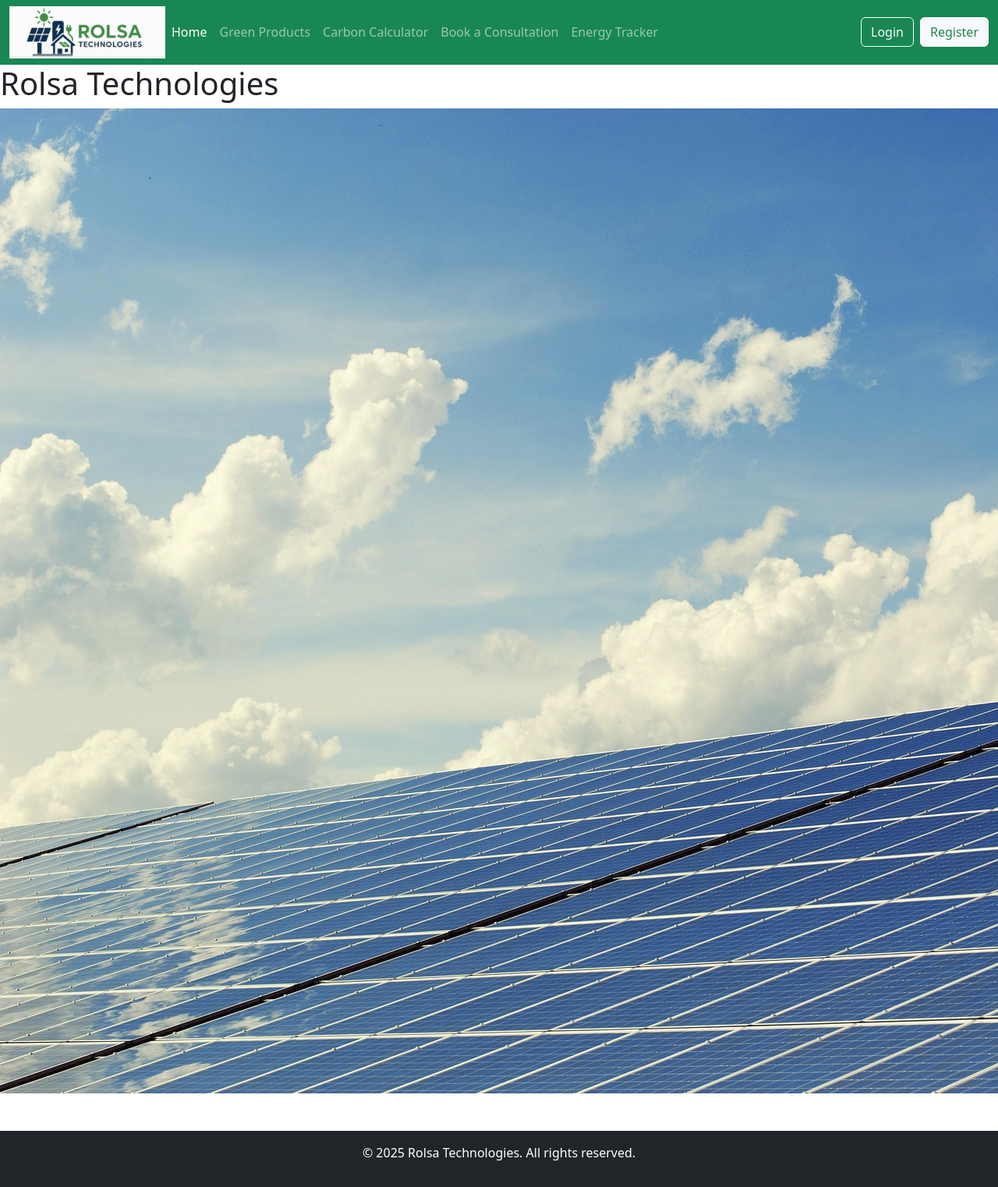
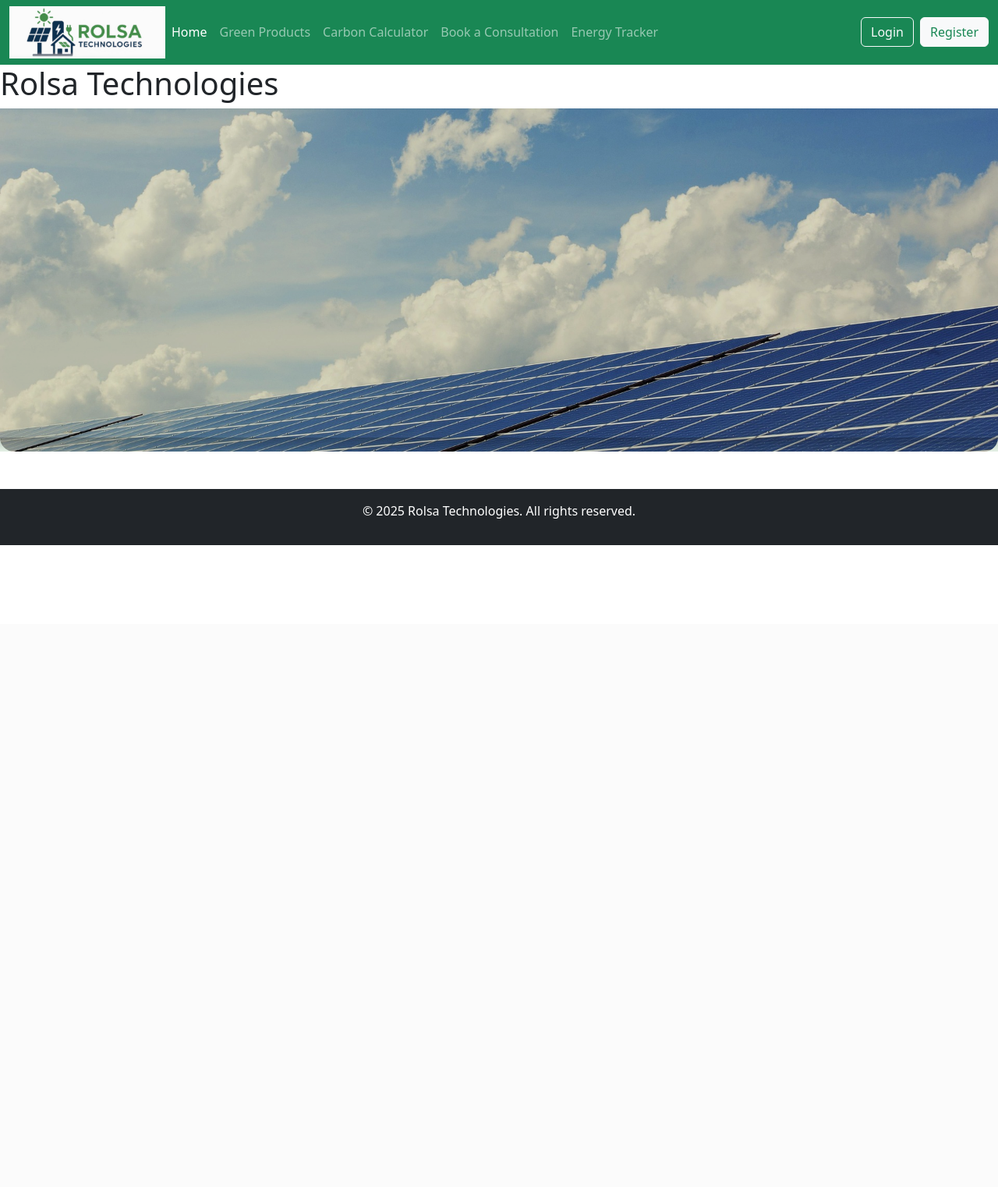
Before and after one commit to toleratedT-web/eco-site, a Flask app: page / in a window 1280 px wide; the page is wider, and only the part inside the window is pictured. Shown: that part at 78% size. After the commit the page ends 699 px from the top of that part, so only its background shows below. Run offline with Flask 3, Linux system fonts and the light colour scheme.

Commit message:
matthew sucks x2

```diff
--- a/app/static/styles.css
+++ b/app/static/styles.css
@@ -0,0 +1,37 @@
+.container-fluid-hero {
+    position: relative;
+    width: 100%;
+    height: 55vh; /* Adjust height as desired */
+    overflow: hidden;
+    display: flex;
+    justify-content: center;
+    align-items: center;
+    background-color: #e8f5e9; /* subtle eco-tint fallback */
+}
+
+/* Hero Image */
+.container-fluid-hero .hero-element {
+    width: 100%;
+    height: 100%;
+    object-fit: cover;  /* Makes it crop elegantly */
+    object-position: center;
+    filter: brightness(0.85); /* Slight darkening for depth */
+    border-radius: 0 0 18px 18px; /* Gentle lower curve */
+    transition: transform 6s ease, filter 1s ease;
+}
+
+/* Optional Slow Parallax-like Drift */
+.container-fluid-hero:hover .hero-element {
+    transform: scale(1.08);
+    filter: brightness(0.92);
+}
+
+/* Optional subtle shadow under hero */
+.container-fluid-hero::after {
+    content: "";
+    position: absolute;
+    bottom: -2px;
+    width: 100%;
+    height: 20px;
+    background: linear-gradient(to bottom, rgba(0, 0, 0, 0.2), transparent);
+}
--- a/app/templates/base.html
+++ b/app/templates/base.html
@@ -6,7 +6,7 @@
     <title>{% block title %}Rolsa Technologies{% endblock %}</title>
     <link href="https://cdn.jsdelivr.net/npm/bootstrap@5.3.2/dist/css/bootstrap.min.css" rel="stylesheet">
     <!-- Link to External Custom CSS -->
-    <link rel="stylesheet" href="static/style.css">
+    <link rel="stylesheet" href="static/styles.css">
 </head>
 <body>
     <div class="wrapper"> <!-- Flex wrapper to manage layout -->
```
